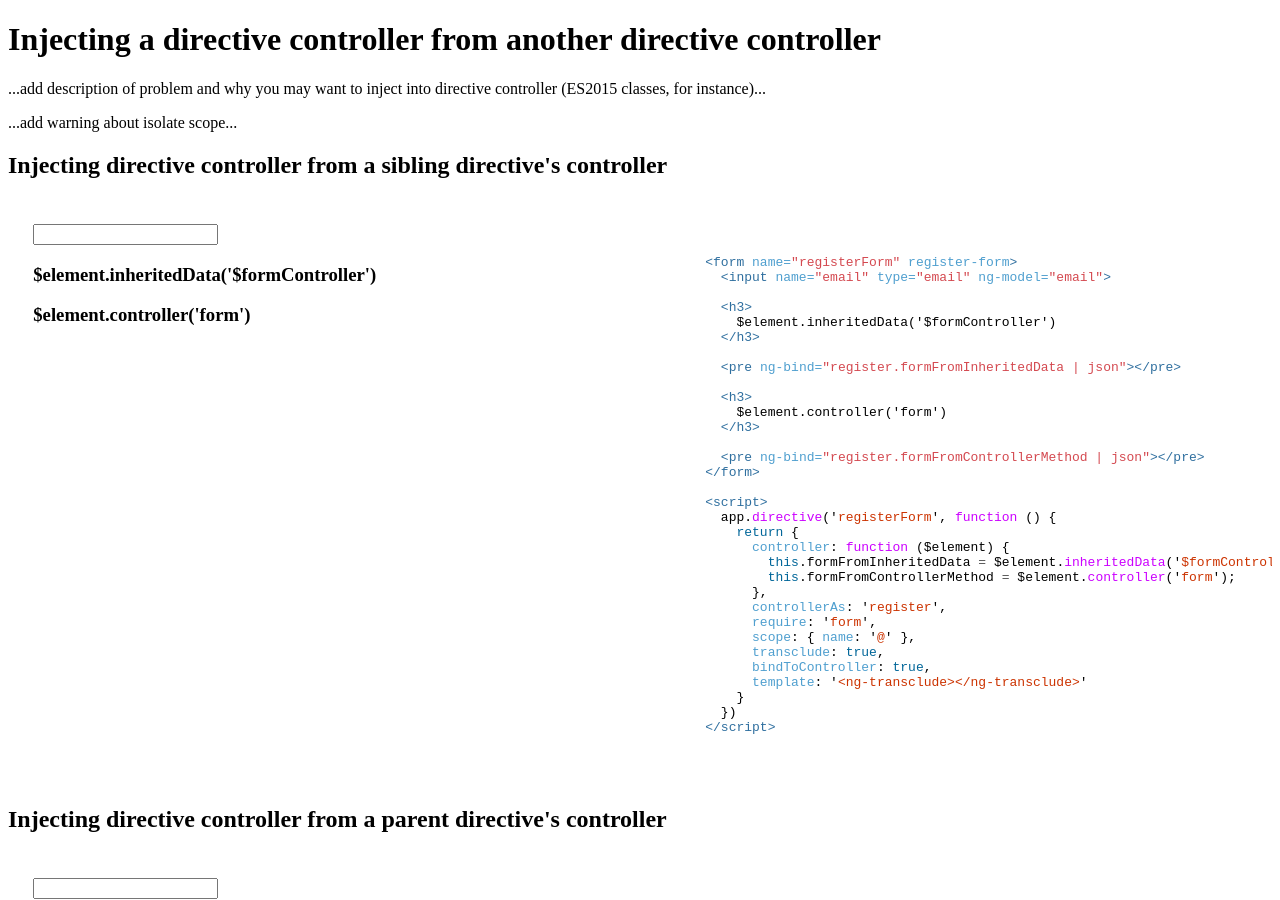
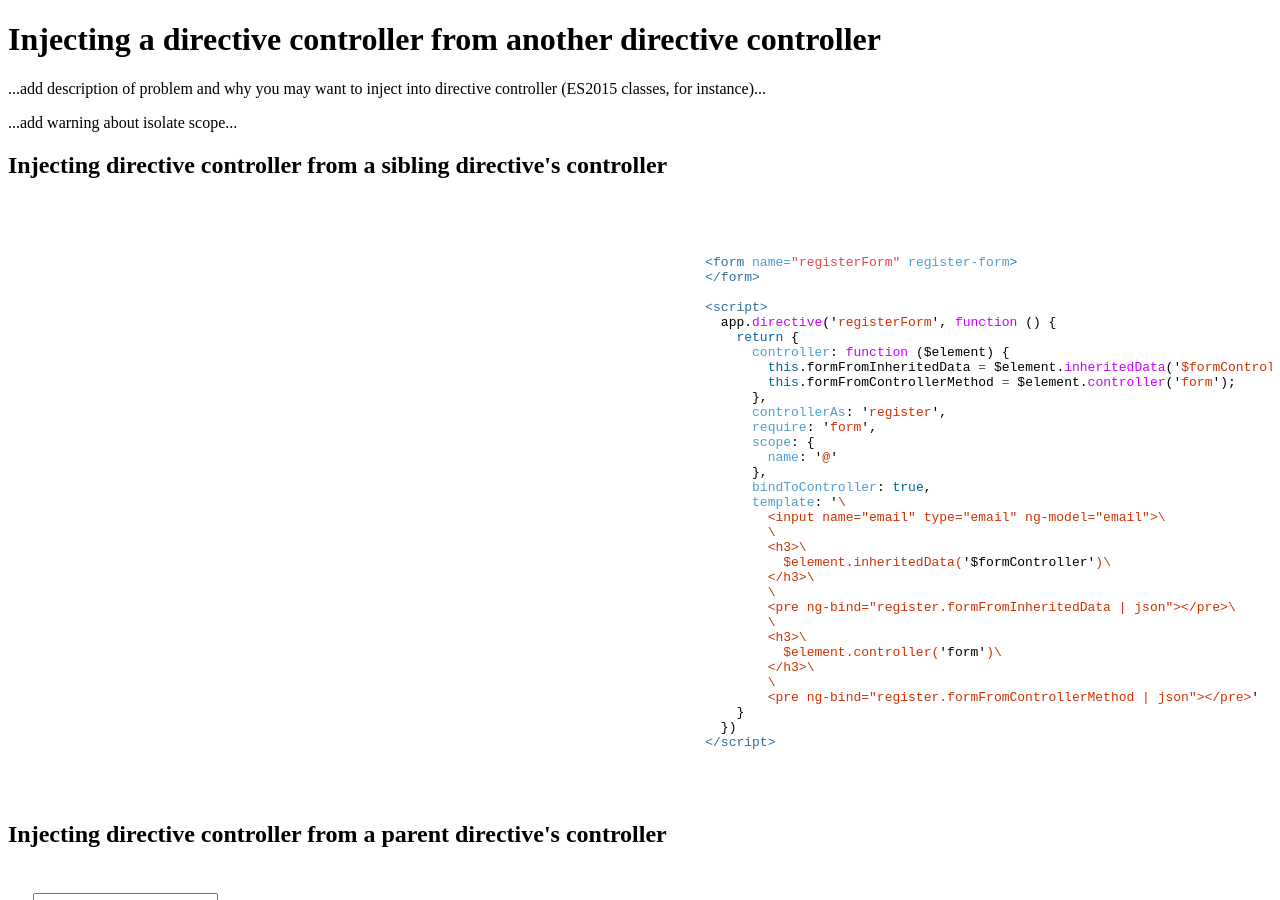
Before and after one commit to karlhorky/frontend-tricks, a Jekyll site: the page built from angular-1-inject-required-directive-controller-into-directive-controller/index.html, in a window 1280 px wide and 900 px high. Built offline with Jekyll 4.4.1, drawn with Linux system fonts in a browser that asks for light colours; nearby versions of some CDN libraries.

Commit message:
Use template instead of html

```diff
--- a/angular-1-inject-required-directive-controller-into-directive-controller/index.html
+++ b/angular-1-inject-required-directive-controller-into-directive-controller/index.html
@@ -36,19 +36,6 @@ title: AngularJS - Inject required directive controller into directive controlle
 
 {% capture code %}
 <form name="registerForm" register-form>
-  <input name="email" type="email" ng-model="email">
-
-  <h3>
-    $element.inheritedData('$formController')
-  </h3>
-
-  <pre ng-bind="register.formFromInheritedData | json"></pre>
-
-  <h3>
-    $element.controller('form')
-  </h3>
-
-  <pre ng-bind="register.formFromControllerMethod | json"></pre>
 </form>
 
 <script>
@@ -60,10 +47,24 @@ title: AngularJS - Inject required directive controller into directive controlle
       },
       controllerAs: 'register',
       require: 'form',
-      scope: { name: '@' },
-      transclude: true,
+      scope: {
+        name: '@'
+      },
       bindToController: true,
-      template: '<ng-transclude></ng-transclude>'
+      template: '\
+        <input name="email" type="email" ng-model="email">\
+        \
+        <h3>\
+          $element.inheritedData('$formController')\
+        </h3>\
+        \
+        <pre ng-bind="register.formFromInheritedData | json"></pre>\
+        \
+        <h3>\
+          $element.controller('form')\
+        </h3>\
+        \
+        <pre ng-bind="register.formFromControllerMethod | json"></pre>'
     }
   })
 </script>
```
